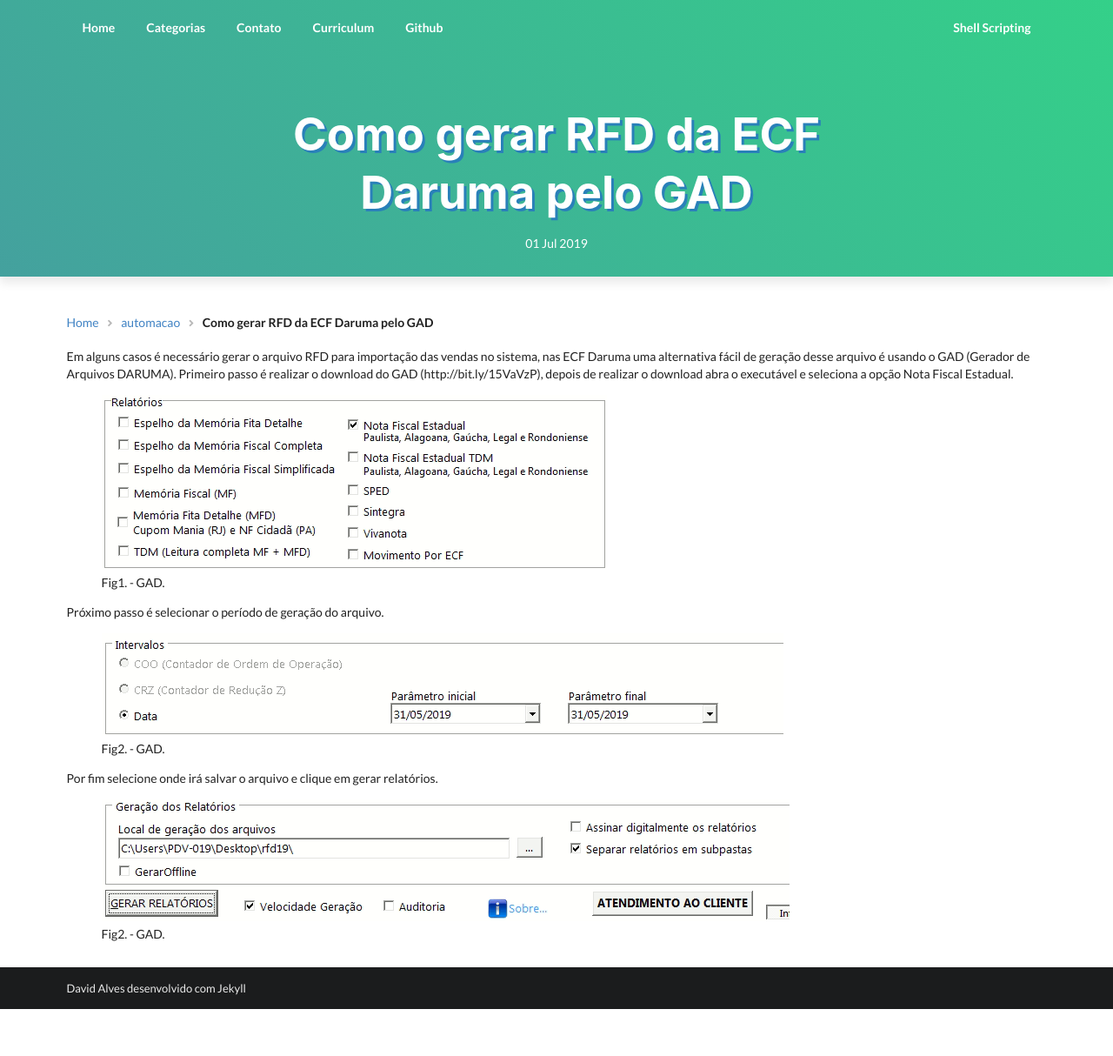
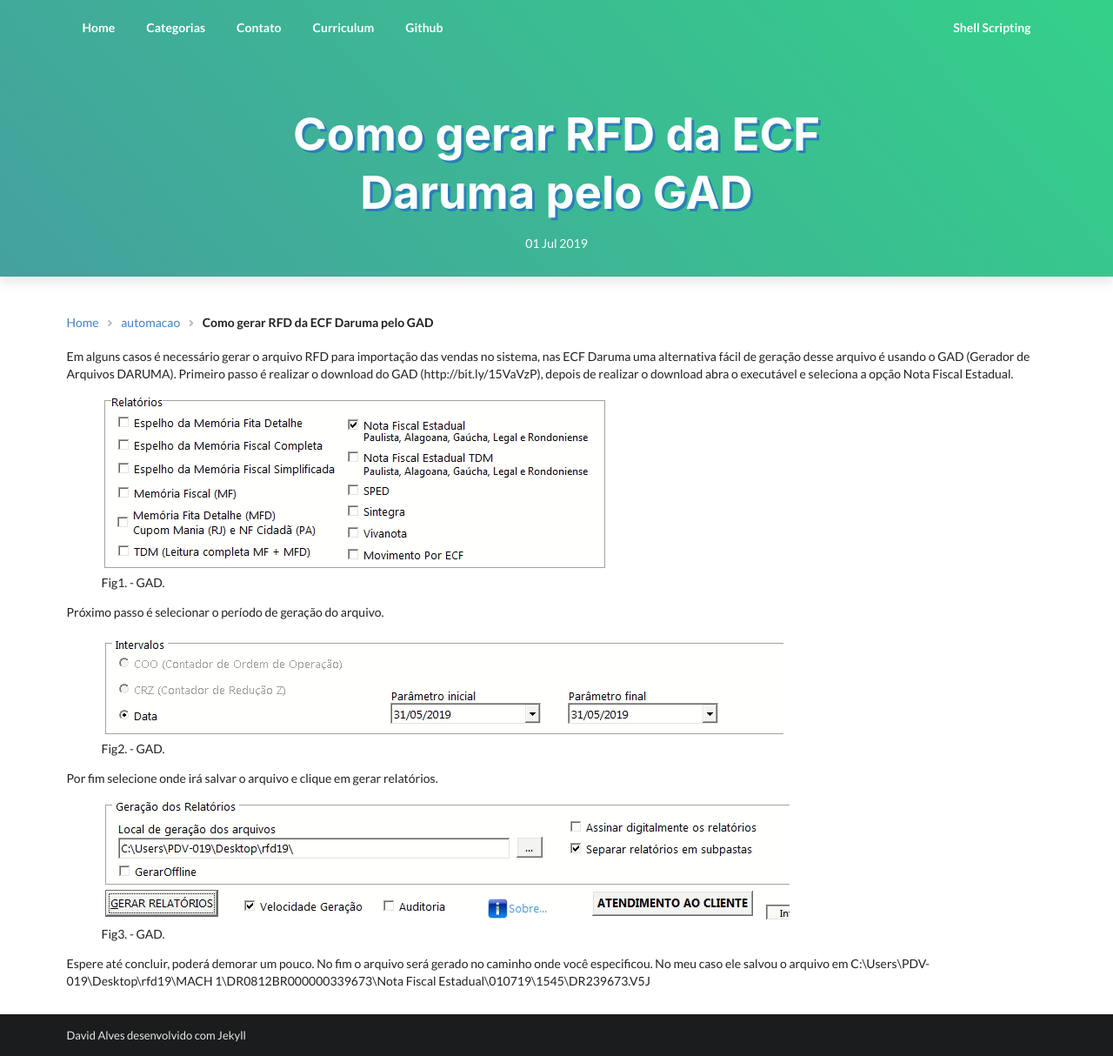
Before and after one commit to david27alves/david27alves.github.io, a Jekyll site: the page built from _posts/2019-07-01-gerar-rfd-com-gad.markdown, in a window 1280 px wide. Shown: the whole page at 87% size. Built offline with Jekyll 4.4.1, drawn with Linux system fonts in a browser that asks for light colours; before the commit the page ends 1160 px from its top, so only the background shows below that.

Commit message:
Update 2019-07-01-gerar-rfd-com-gad.markdown

```diff
--- a/_posts/2019-07-01-gerar-rfd-com-gad.markdown
+++ b/_posts/2019-07-01-gerar-rfd-com-gad.markdown
@@ -27,9 +27,11 @@
 
 <figure>
   <img src="https://raw.githubusercontent.com/david27alves/david27alves.github.io/master/_posts/img/caminho-salvarr.png" alt="GAD">
-  <figcaption>Fig2. - GAD.</figcaption>
+  <figcaption>Fig3. - GAD.</figcaption>
 </figure>
 
+Espere até concluir, poderá demorar um pouco. No fim o arquivo será gerado no caminho onde você especificou.
+No meu caso ele salvou o arquivo em C:\Users\PDV-019\Desktop\rfd19\MACH 1\DR0812BR000000339673\Nota Fiscal Estadual\010719\1545\DR239673.V5J
 
 
 
```
